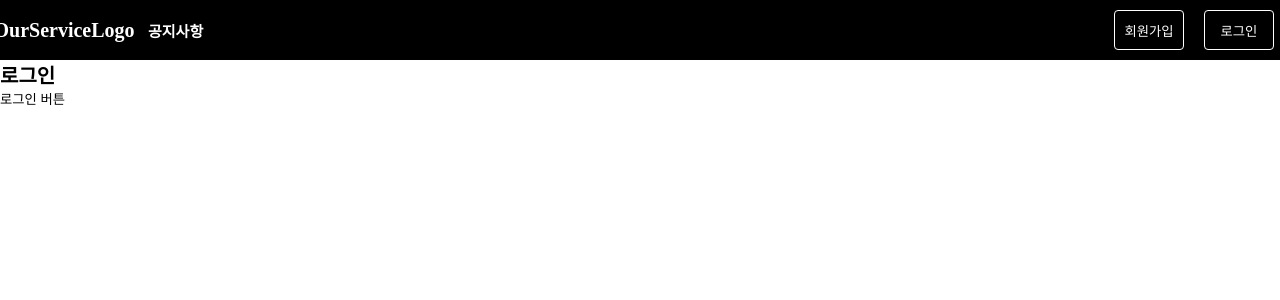
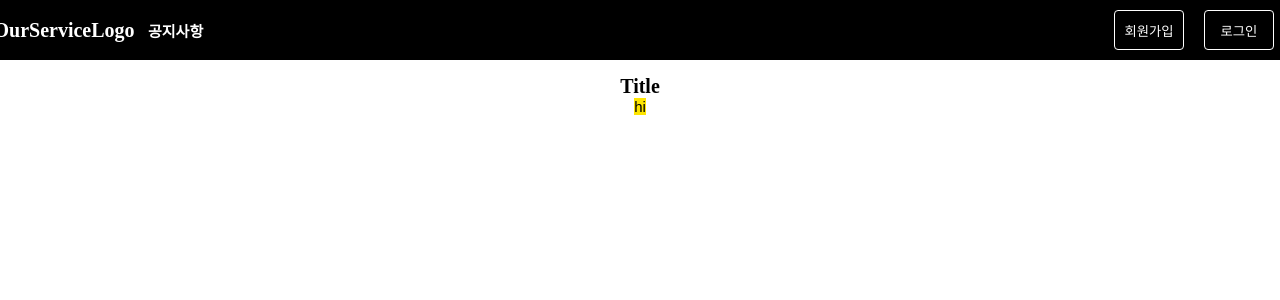
Before and after one commit to 2Forganizations/front-end, a Next.js app: page /login in a window 1280 px wide. Shown: the top 300 px of the page. Built offline with nearby package versions, Linux system fonts and the light colour scheme.

Commit message:
230606 작업내용 : getUserInfo Page 작업중 카카오 공통 버튼 작업중

```diff
--- a/package.json
+++ b/package.json
@@ -35,7 +35,7 @@
   "devDependencies": {
     "@testing-library/jest-dom": "^5.16.5",
     "@testing-library/react": "^14.0.0",
-    "@typescript-eslint/eslint-plugin": "^5.57.1",
+    "@typescript-eslint/eslint-plugin": "^5.59.8",
     "@typescript-eslint/parser": "^5.57.1",
     "eslint": "^8.37.0",
     "eslint-config-prettier": "^8.8.0",
--- /dev/null
+++ b/src/component/commons/Button/KakaoLoginShortBtn.tsx
@@ -0,0 +1,34 @@
+import theme from "@/utils/theme";
+import { css, SerializedStyles } from "@emotion/react";
+
+interface TitleSize {
+  default: string;
+  medium: string;
+  large: string;
+}
+
+const titleSize: TitleSize = {
+  default: "1.1rem",
+  medium: "1.5rem",
+  large: "3rem",
+};
+
+interface KakaoLoginShortBtnProps {
+  children: string;
+  variant: keyof TitleSize;
+}
+
+const KakaoLoginShortBtn = ({ children, variant }: KakaoLoginShortBtnProps) => {
+  return (
+    <button
+      css={{
+        fontSize: titleSize[variant],
+        backgroundColor: theme.colors.kakaoYellow,
+      }}
+    >
+      {children}
+    </button>
+  );
+};
+
+export default KakaoLoginShortBtn;
--- /dev/null
+++ b/src/component/units/login/getUserInfo/GetUserInfoPage.tsx
@@ -0,0 +1,12 @@
+import KakaoLoginShortBtn from "@/component/commons/Button/KakaoLoginShortBtn";
+import * as S from "./GetUserInfoPageStyles";
+const LoginPage = () => {
+  return (
+    <S.Main>
+      <h1>Title</h1>
+      <KakaoLoginShortBtn variant="medium">hi</KakaoLoginShortBtn>
+    </S.Main>
+  );
+};
+
+export default LoginPage;
--- /dev/null
+++ b/src/component/units/login/getUserInfo/GetUserInfoPageStyles.ts
@@ -0,0 +1,8 @@
+import { flexBox } from "@/utils/flexBox";
+import styled from "@emotion/styled";
+
+export const Main = styled.div`
+  ${flexBox("col", "", "center")};
+  height: 100vh;
+  padding: 1.5rem;
+`;
--- a/src/pages/login/index.tsx
+++ b/src/pages/login/index.tsx
@@ -1,3 +1,5 @@
+import LoginPage from "@/component/units/login/getUserInfo/GetUserInfoPage";
+
 const Login = () => {
   const KAKAO_AUTH_URL = `https://kauth.kakao.com/oauth/authorize?client_id=b7d842453c8caa996a491df05f55dc7d&redirect_uri=http://localhost:3000/login/oauth2/kakao&response_type=code`;
   // const KAKAO_AUTH_URL = `https://kauth.kakao.com/oauth/authorize?client_id=9d7fd424bb1d0b7f986aa5f836a06ed6&redirect_uri=http://localhost:3000/login/oauth2/kakao&response_type=code`;
@@ -6,12 +8,7 @@ const Login = () => {
     window.location.href = KAKAO_AUTH_URL;
   };
 
-  return (
-    <div>
-      <h1>로그인</h1>
-      <button onClick={handledLogin}>로그인 버튼</button>
-    </div>
-  );
+  return <LoginPage />;
 };
 
 export default Login;
--- /dev/null
+++ b/src/utils/flexBox.ts
@@ -0,0 +1,38 @@
+import { css } from "@emotion/react";
+
+const flexDirection = (value?: string) => {
+  switch (value) {
+    case "col":
+      return "column";
+    case "row":
+      return "row";
+    case "row-reverse":
+      return "row-reverse";
+  }
+};
+
+const convertFullName = (value?: string) => {
+  switch (value) {
+    case "start":
+      return "flex-start";
+    case "end":
+      return "flex-end";
+    case "between":
+      return "space-between";
+    case "around":
+      return "space-around";
+    case "center":
+      return "center";
+    default:
+      return value;
+  }
+};
+
+export function flexBox(fd?: string | undefined, jc?: string, ai?: string) {
+  return css`
+    display: flex;
+    flex-direction: ${flexDirection(fd)};
+    justify-content: ${convertFullName(jc)};
+    align-items: ${convertFullName(ai)};
+  `;
+}
--- /dev/null
+++ b/src/utils/theme.ts
@@ -0,0 +1,11 @@
+"use client";
+const colors = {
+  mainBlack: "#191919",
+  kakaoYellow: "#FEE500",
+};
+
+const theme = {
+  colors,
+};
+
+export default theme;
```
Also changed, not shown: tsconfig.json (+20 -4 lines), .eslintrc.json, 1 other file (tests, documents, lock files or other folders).
